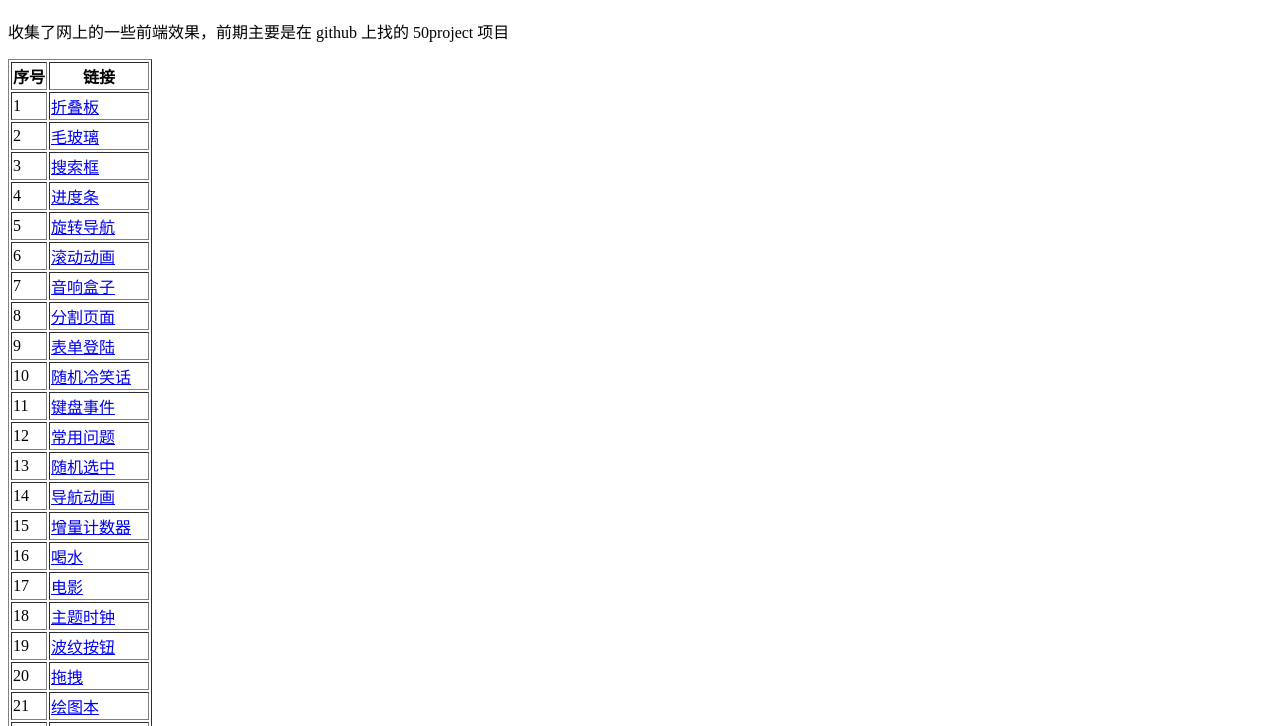
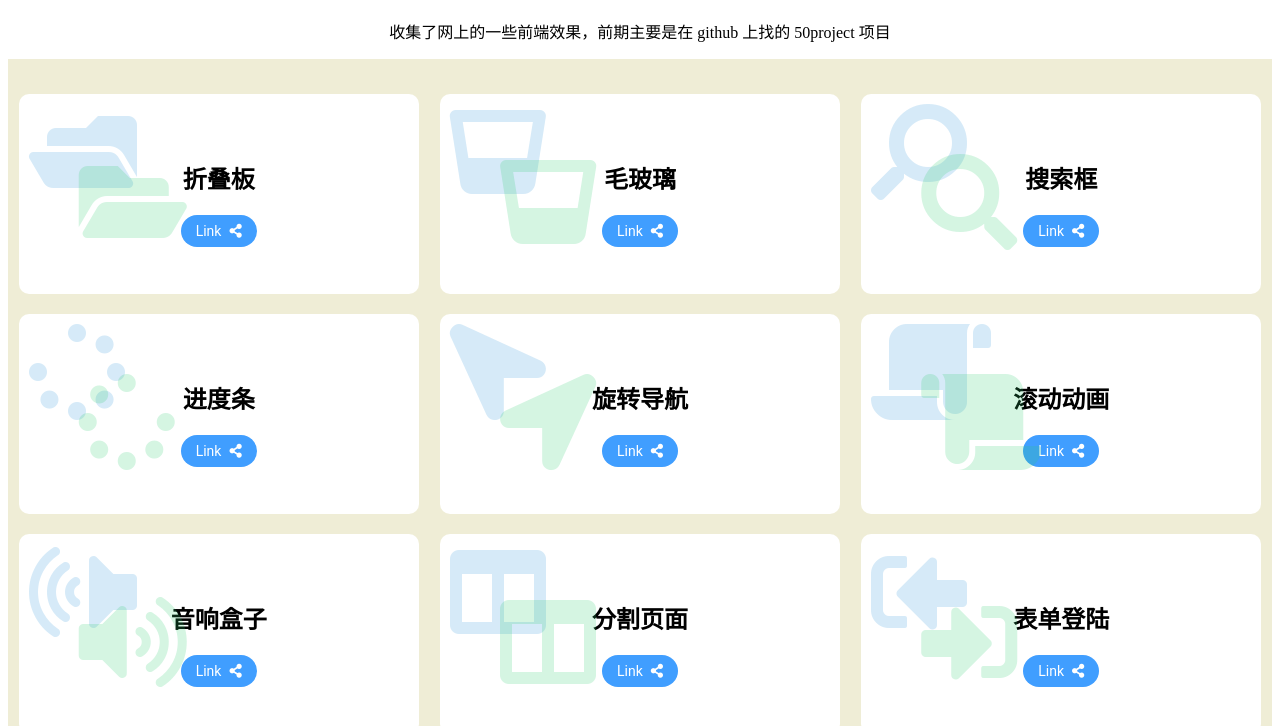
Before and after one commit to foxhsx/front-project-every, a plain HTML site: page index.html in a window 1280 px wide. Shown: the part 70-796 px from the top of the page. Drawn offline with Linux system fonts and the light colour scheme.

Commit message:
change index.html

```diff
--- a/index.html
+++ b/index.html
@@ -4,22 +4,101 @@
     <meta charset="UTF-8" />
     <meta http-equiv="X-UA-Compatible" content="IE=edge" />
     <meta name="viewport" content="width=device-width, initial-scale=1.0" />
+    <link
+      href="https://cdn.bootcdn.net/ajax/libs/font-awesome/5.14.0/css/all.min.css"
+      rel="stylesheet"
+    />
     <title>每天一个前端小练习</title>
+    <style type="text/css">
+      h1 {
+        text-align: center;
+      }
+      p {
+        text-align: center;
+      }
+      #list {
+        background-color: #efedd6;
+        font-family: "Roboto", sans-serif;
+        display: flex;
+        justify-content: space-around;
+        align-items: center;
+        flex-wrap: wrap;
+        margin: 0;
+        overflow-x: hidden;
+        padding-top: 25px;
+      }
+      .box {
+        background-color: #fff;
+        color: #000;
+        display: flex;
+        align-items: center;
+        justify-content: center;
+        flex-direction: column;
+        width: 400px;
+        height: 200px;
+        margin: 10px;
+        border-radius: 10px;
+        transform: translateX(500%);
+        transition: all 0.4s ease;
+        position: relative;
+      }
+      .box:hover {
+        box-shadow: 0 2px 12px 0 rgba(0, 0, 0, 0.3);
+      }
+      .box:nth-of-type(even) {
+        transform: translateX(-500%);
+      }
+      .box .before,
+      .box .after {
+        font-family: "Font Awesome 5 Free";
+        color: #2ecc71;
+        font-size: 6rem;
+        position: absolute;
+        opacity: 0.2;
+        top: 60px;
+        left: 60px;
+        z-index: 0;
+      }
+      .box .before {
+        color: #3498db;
+        top: 10px;
+        left: 10px;
+        transform: rotateY(180deg);
+      }
+
+      .box.show {
+        transform: translateX(0);
+      }
+      .box a {
+        text-decoration: none;
+        display: inline-flex;
+        align-items: center;
+        justify-content: space-between;
+        width: 76px;
+        height: 32px;
+        line-height: 1;
+        box-sizing: border-box;
+        background-color: #409eff;
+        color: #fff;
+        text-align: center;
+        transition: transform 0.3s linear;
+        font-size: 14px;
+        padding: 8px 15px;
+        border-radius: 20px;
+      }
+      .box a:hover {
+        background-color: rgb(102, 177, 255);
+      }
+    </style>
   </head>
   <body>
-    <h1 style="text-align: center">每天一个前端小练习</h1>
+    <h1>每天一个前端小练习</h1>
     <p>收集了网上的一些前端效果，前期主要是在 github 上找的 50project 项目</p>
-    <table border>
-      <tr>
-        <th>序号</th>
-        <th>链接</th>
-      </tr>
-      <tbody id="tbody"></tbody>
-    </table>
+    <div id="list"></div>
   </body>
 </html>
 <script>
-  const tbody = document.getElementById("tbody");
+  const list = document.getElementById("list");
   const linkItem = [
     { href: "./expanding-cards/", label: "折叠板" },
     { href: "./blurry-loading/", label: "毛玻璃" },
@@ -52,12 +131,72 @@
     { href: "./auto-text-effect/", label: "自动文本效果" },
     { href: "./password-gen/", label: "密码生成器" },
   ];
+  const icons = [
+    "folder-open",
+    "glass-whiskey",
+    "search",
+    "spinner",
+    "location-arrow",
+    "scroll",
+    "volume-up",
+    "columns",
+    "sign-in-alt",
+    "smile-wink",
+    "keyboard",
+    "question-circle",
+    "check-square",
+    "ellipsis-v",
+    "plus-circle",
+    "coffee",
+    "video",
+    "clock",
+    "water",
+    "dropbox",
+    "drafting-compass",
+    "",
+    "truck-loading",
+    "tape",
+    "sliders-h",
+    "comment",
+    "github",
+    "heart",
+    "file-alt",
+    "key",
+  ];
   linkItem.forEach((item, index) => {
-    const tr = document.createElement("tr");
-    const trContent = `<td>${index + 1}</td><td><a href="${item.href}">${
-      item.label
-    }</td>`;
-    tr.innerHTML = trContent;
-    tbody.appendChild(tr);
+    createItem(item, index);
   });
+
+  function createItem(item, index) {
+    const box = `
+      <i class="before fas fa-${icons[index]}"></i>
+      <i class="after fas fa-${icons[index]}"></i>
+      <h2>${item.label}</h2>
+      <a href="${item.href}" target="_blank">Link <i class="fas fa-share-alt"></i></a>
+    `;
+    const div = document.createElement("div");
+    div.classList.add("box");
+    div.innerHTML = box;
+    list.appendChild(div);
+  }
+
+  const boxes = document.querySelectorAll(".box");
+
+  window.addEventListener("scroll", checkBoxes);
+
+  checkBoxes();
+
+  function checkBoxes() {
+    const triggerBottom = (window.innerHeight / 5) * 4;
+
+    boxes.forEach((box) => {
+      const boxTop = box.getBoundingClientRect().top;
+
+      if (boxTop < triggerBottom) {
+        box.classList.add("show");
+      } else {
+        box.classList.remove("show");
+      }
+    });
+  }
 </script>
```
